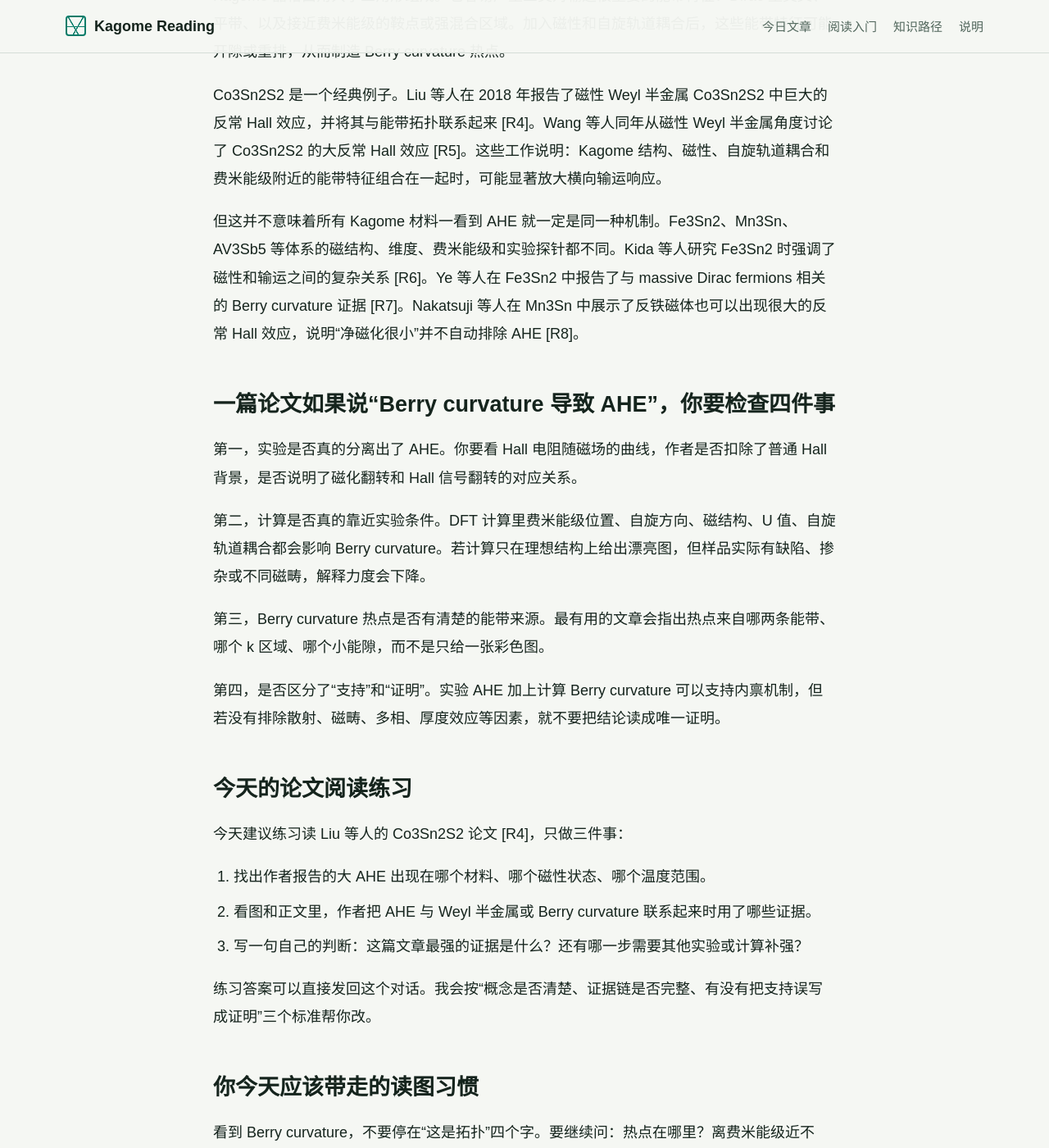
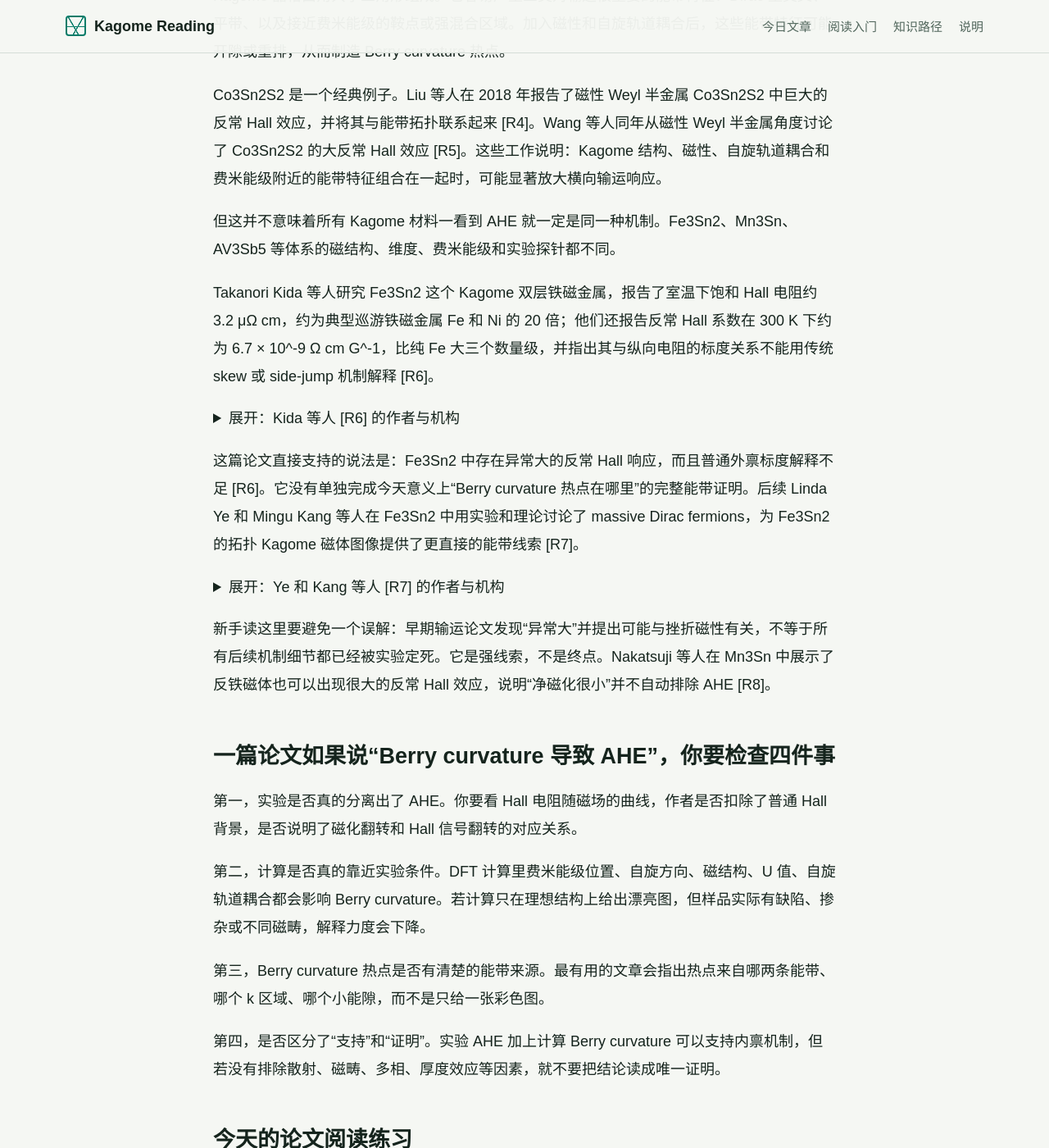
Before and after one commit to 7235212746-jpg/READING, a Jekyll site: the page built from physics/2026-05-29-berry-curvature-anomalous-hall.md, in a window 1280 px wide and 1400 px high, scrolled down 3598 px. Shown: the whole window at 82% size. Built offline with Jekyll 4.4.1, drawn with Linux system fonts in a browser that asks for light colours; some of the changed text lies outside the part shown.

Commit message:
Add collapsible author affiliation notes to Berry curvature article

```diff
--- a/physics/2026-05-29-berry-curvature-anomalous-hall.md
+++ b/physics/2026-05-29-berry-curvature-anomalous-hall.md
@@ -6,7 +6,7 @@
 difficulty: "零基础友好 / 入门到进阶"
 summary: "把 Berry curvature、反常霍尔效应、Kagome 金属和论文图像之间的关系讲成可操作的读图方法。"
 references: ["R1", "R2", "R3", "R4", "R5", "R6", "R7", "R8", "R9", "R10", "R11", "R12"]
-verification_status: "正文不使用需要渲染的数学公式；首次出现的核心术语配有用途、读图方法和误解提醒。"
+verification_status: "正文不使用需要渲染的数学公式；核心作者处加入默认折叠的作者与机构说明。"
 permalink: /physics/2026-05-29-berry-curvature-anomalous-hall/
 ---
 
@@ -63,7 +63,45 @@
 
 Co3Sn2S2 是一个经典例子。Liu 等人在 2018 年报告了磁性 Weyl 半金属 Co3Sn2S2 中巨大的反常 Hall 效应，并将其与能带拓扑联系起来 [R4]。Wang 等人同年从磁性 Weyl 半金属角度讨论了 Co3Sn2S2 的大反常 Hall 效应 [R5]。这些工作说明：Kagome 结构、磁性、自旋轨道耦合和费米能级附近的能带特征组合在一起时，可能显著放大横向输运响应。
 
-但这并不意味着所有 Kagome 材料一看到 AHE 就一定是同一种机制。Fe3Sn2、Mn3Sn、AV3Sb5 等体系的磁结构、维度、费米能级和实验探针都不同。Kida 等人研究 Fe3Sn2 时强调了磁性和输运之间的复杂关系 [R6]。Ye 等人在 Fe3Sn2 中报告了与 massive Dirac fermions 相关的 Berry curvature 证据 [R7]。Nakatsuji 等人在 Mn3Sn 中展示了反铁磁体也可以出现很大的反常 Hall 效应，说明“净磁化很小”并不自动排除 AHE [R8]。
+但这并不意味着所有 Kagome 材料一看到 AHE 就一定是同一种机制。Fe3Sn2、Mn3Sn、AV3Sb5 等体系的磁结构、维度、费米能级和实验探针都不同。
+
+Takanori Kida 等人研究 Fe3Sn2 这个 Kagome 双层铁磁金属，报告了室温下饱和 Hall 电阻约 3.2 μΩ cm，约为典型巡游铁磁金属 Fe 和 Ni 的 20 倍；他们还报告反常 Hall 系数在 300 K 下约为 6.7 × 10^-9 Ω cm G^-1，比纯 Fe 大三个数量级，并指出其与纵向电阻的标度关系不能用传统 skew 或 side-jump 机制解释 [R6]。
+
+<details>
+<summary>展开：Kida 等人 [R6] 的作者与机构</summary>
+
+作者名单按论文记录列出：Takanori Kida；L. A. Fenner；A. A. Dee；Ichiro Terasaki；Masayuki Hagiwara；A. S. Wills。
+
+机构按论文页面和数据库记录整理：
+
+- KYOKUGEN, Osaka University, Toyonaka, Osaka, Japan：Takanori Kida；Masayuki Hagiwara。
+- Department of Chemistry, University College London, London, United Kingdom：L. A. Fenner；A. A. Dee；A. S. Wills。
+- The London Centre for Nanotechnology, London, United Kingdom：A. S. Wills。
+- Department of Applied Physics, Waseda University, Tokyo, Japan：Ichiro Terasaki。
+
+阅读提示：这里的作者信息用于帮助你知道这项工作主要来自强磁场/输运测量团队与化学、材料合成团队的合作，不需要背人名。
+</details>
+
+这篇论文直接支持的说法是：Fe3Sn2 中存在异常大的反常 Hall 响应，而且普通外禀标度解释不足 [R6]。它没有单独完成今天意义上“Berry curvature 热点在哪里”的完整能带证明。后续 Linda Ye 和 Mingu Kang 等人在 Fe3Sn2 中用实验和理论讨论了 massive Dirac fermions，为 Fe3Sn2 的拓扑 Kagome 磁体图像提供了更直接的能带线索 [R7]。
+
+<details>
+<summary>展开：Ye 和 Kang 等人 [R7] 的作者与机构</summary>
+
+作者名单按 Nature 论文页面列出：Linda Ye；Mingu Kang；Junwei Liu；Felix von Cube；Christina R. Wicker；Takehito Suzuki；Chris Jozwiak；Aaron Bostwick；Eli Rotenberg；David C. Bell；Liang Fu；Riccardo Comin；Joseph G. Checkelsky。
+
+主要机构按 Nature 论文页面整理：
+
+- Department of Physics, Massachusetts Institute of Technology, Cambridge, Massachusetts, USA：Linda Ye；Mingu Kang；Junwei Liu；Christina R. Wicker；Takehito Suzuki；Liang Fu；Riccardo Comin；Joseph G. Checkelsky。
+- Harvard John A. Paulson School of Engineering and Applied Sciences, Harvard University, Cambridge, Massachusetts, USA：Felix von Cube；David C. Bell。
+- Advanced Light Source, Lawrence Berkeley National Laboratory, Berkeley, California, USA：Chris Jozwiak；Aaron Bostwick；Eli Rotenberg。
+- Center for Nanoscale Systems, Harvard University, Cambridge, Massachusetts, USA：David C. Bell。
+
+论文页面还标注：Linda Ye 和 Mingu Kang 为共同第一作者；Junwei Liu 当时的现地址为 Hong Kong UST；Felix von Cube 当时的现地址为 Hitachi High-Technologies Europe GmbH。
+
+阅读提示：这篇工作的证据链包含晶体生长、输运与磁测量、ARPES、理论计算和电子显微表征，所以作者机构比单纯人名更能帮助你理解“哪些技术共同支撑了结论”。
+</details>
+
+新手读这里要避免一个误解：早期输运论文发现“异常大”并提出可能与挫折磁性有关，不等于所有后续机制细节都已经被实验定死。它是强线索，不是终点。Nakatsuji 等人在 Mn3Sn 中展示了反铁磁体也可以出现很大的反常 Hall 效应，说明“净磁化很小”并不自动排除 AHE [R8]。
 
 ## 一篇论文如果说“Berry curvature 导致 AHE”，你要检查四件事
 
@@ -103,9 +141,9 @@
 
 [R5] Wang, Q. et al. Large intrinsic anomalous Hall effect in half-metallic ferromagnet Co3Sn2S2 with magnetic Weyl fermions. Nature Communications 9, 3681 (2018). https://doi.org/10.1038/s41467-018-06088-2
 
-[R6] Kida, T. et al. The giant anomalous Hall effect in the ferromagnet Fe3Sn2. Journal of Physics: Condensed Matter 23, 112205 (2011). https://doi.org/10.1088/0953-8984/23/11/112205
+[R6] Kida, T., Fenner, L. A., Dee, A. A., Terasaki, I., Hagiwara, M., and Wills, A. S. The giant anomalous Hall effect in the ferromagnet Fe3Sn2. Journal of Physics: Condensed Matter 23, 112205 (2011). https://doi.org/10.1088/0953-8984/23/11/112205
 
-[R7] Ye, L. et al. Massive Dirac fermions in a ferromagnetic kagome metal. Nature 555, 638-642 (2018). https://doi.org/10.1038/nature25987
+[R7] Ye, L., Kang, M., Liu, J., von Cube, F., Wicker, C. R., Suzuki, T., Jozwiak, C., Bostwick, A., Rotenberg, E., Bell, D. C., Fu, L., Comin, R., and Checkelsky, J. G. Massive Dirac fermions in a ferromagnetic kagome metal. Nature 555, 638-642 (2018). https://doi.org/10.1038/nature25987
 
 [R8] Nakatsuji, S., Kiyohara, N., and Higo, T. Large anomalous Hall effect in a non-collinear antiferromagnet at room temperature. Nature 527, 212-215 (2015). https://doi.org/10.1038/nature15723
 
```
